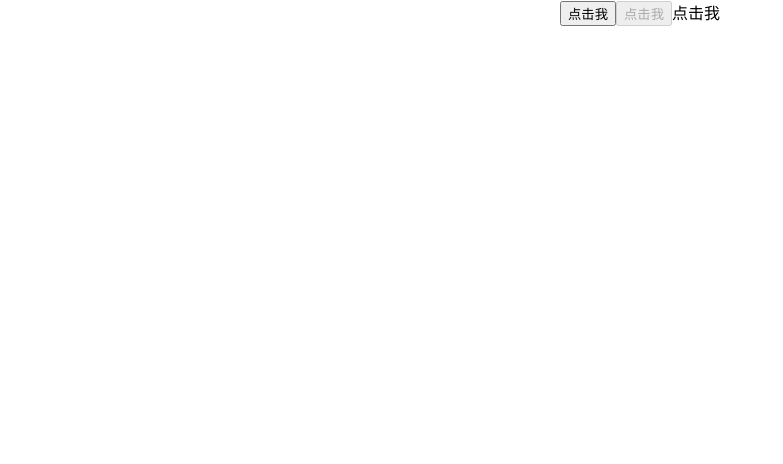
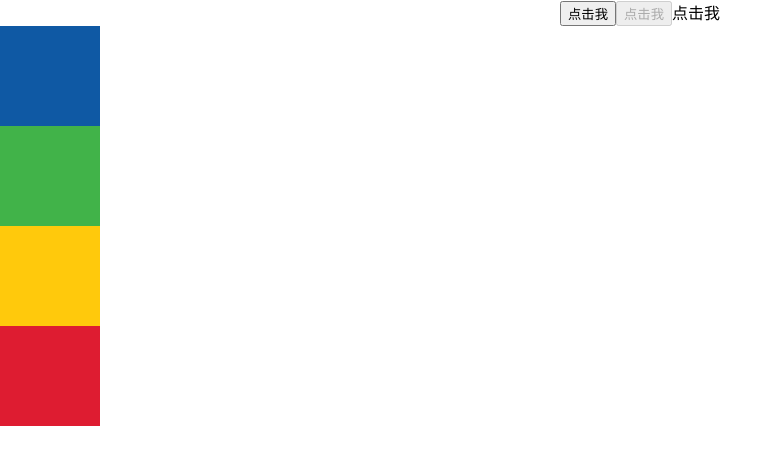
Before and after one commit to GogoWwz/TMagic, a React (Create React App) app: page / in a window 1280 px wide. Shown: the top 464 px of the page, without its empty margins (0-783 px from the left). Built offline with nearby package versions, Linux system fonts and the light colour scheme.

Commit message:
feat: 新增主题颜色板子

```diff
--- a/package.json
+++ b/package.json
@@ -12,6 +12,7 @@
     "@types/react": "^16.14.2",
     "@types/react-dom": "^16.9.10",
     "classnames": "^2.2.6",
+    "node-sass": "^4.14.1",
     "react": "^17.0.1",
     "react-dom": "^17.0.1",
     "react-scripts": "4.0.1",
--- a/src/App.tsx
+++ b/src/App.tsx
@@ -2,6 +2,7 @@ import React from 'react';
 import './App.css';
 // import Hello from './Hello'
 import Button, { ButtonSize, ButtonType } from './components/Button/Button'
+import Color from './components/Color/Color'
 
 function App() {
   return (
@@ -9,6 +10,7 @@ function App() {
       <Button>点击我</Button>
       <Button disabled={true} type={ ButtonType.Primary } size={ ButtonSize.Normal }>点击我</Button>
       <Button disabled={true} type={ ButtonType.Link }>点击我</Button>
+      <Color></Color>
     </div>
   );
 }
--- /dev/null
+++ b/src/components/Color/Color.tsx
@@ -0,0 +1,15 @@
+import React from 'react'
+import './index.scss'
+
+const Color: React.FC = props => {
+    return (
+        <div className='tm-color'>
+            <div className='tm-color-box primary'></div>
+            <div className='tm-color-box success'></div>
+            <div className='tm-color-box warning'></div>
+            <div className='tm-color-box danger'></div>
+        </div>
+    )
+}
+
+export default Color
--- /dev/null
+++ b/src/components/Color/index.scss
@@ -0,0 +1,22 @@
+@import '../../styles/variables.scss';
+
+.tm-color-box {
+    width: 100px;
+    height: 100px;
+    &.primary {
+        background: $blue;
+    }
+
+    &.success {
+        background: $green;
+    }
+
+    &.danger {
+        background: $red;
+    }
+
+    &.warning {
+        background: $yellow;
+    }
+
+}
```
Also changed, not shown: 2 other files (tests, documents, lock files or other folders).
